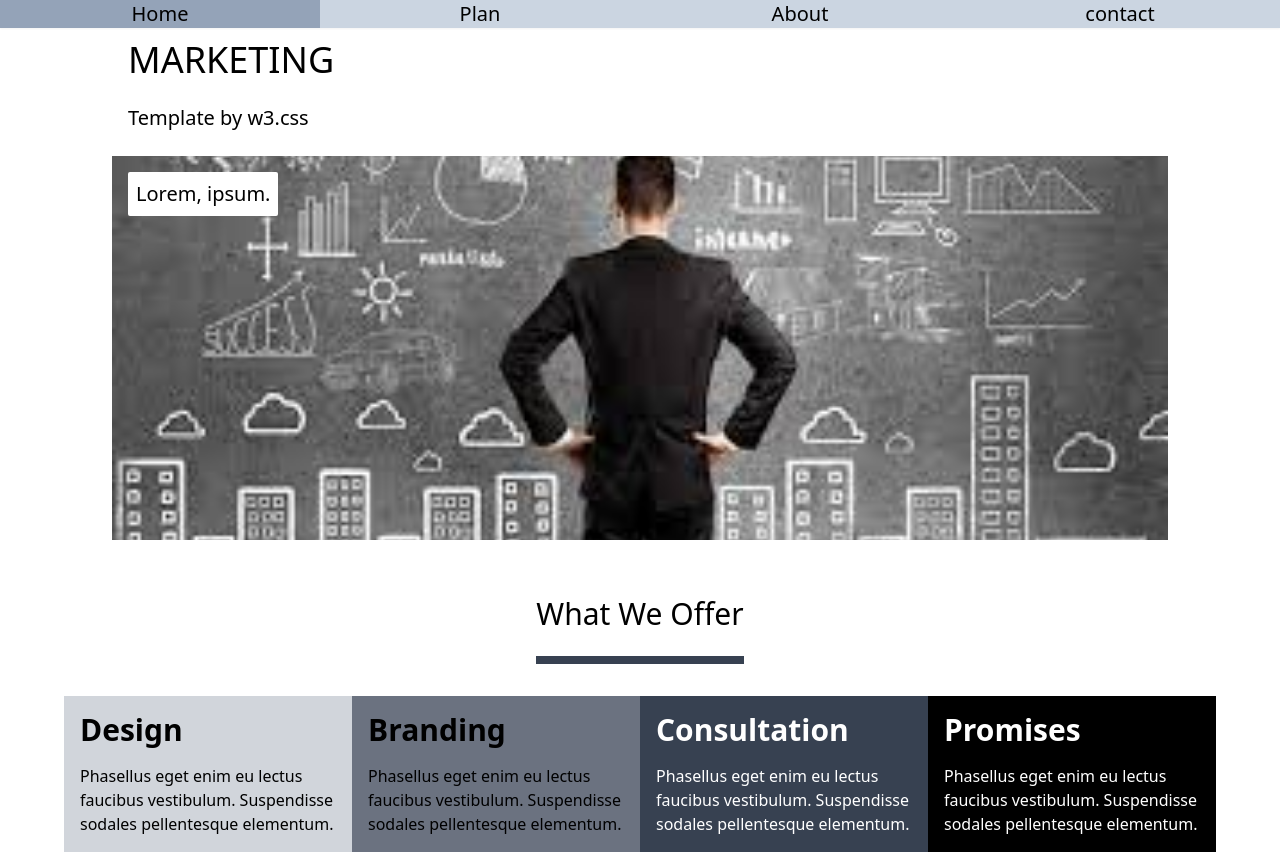
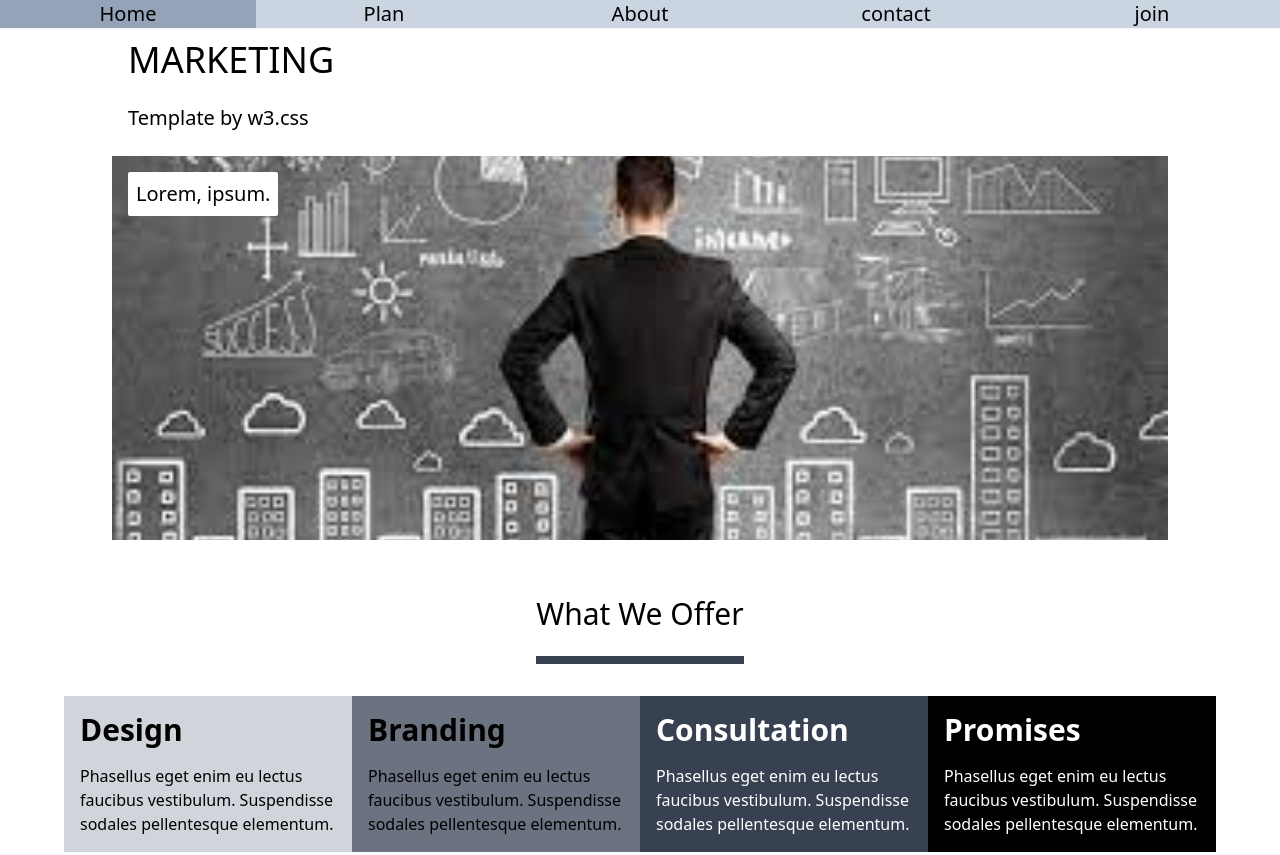
Before and after one commit to syedsafral/project_02, a website: page src/index.html in a window 1280 px wide. Shown: the top 855 px of the page. Drawn offline with nearby package versions, Linux system fonts and the light colour scheme.

Commit message:
navbar list

```diff
--- a/src/index.html
+++ b/src/index.html
@@ -15,6 +15,7 @@
                 <li class=" w-full hover:bg-slate-400 text-center" >Plan</li>
                 <li class=" w-full  hover:bg-slate-400 text-center">About</li>
                 <li class=" w-full hover:bg-slate-400 text-center">contact</li>
+                <li class=" w-full hover:bg-slate-400 text-center">join</li>
 
             </ul>
         </nav>
```
Also changed, not shown: 1 other file.
